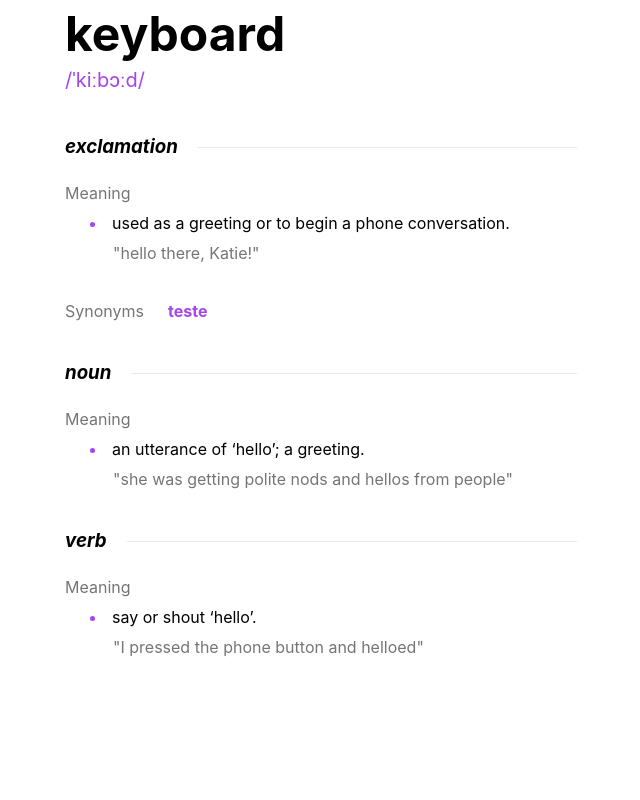
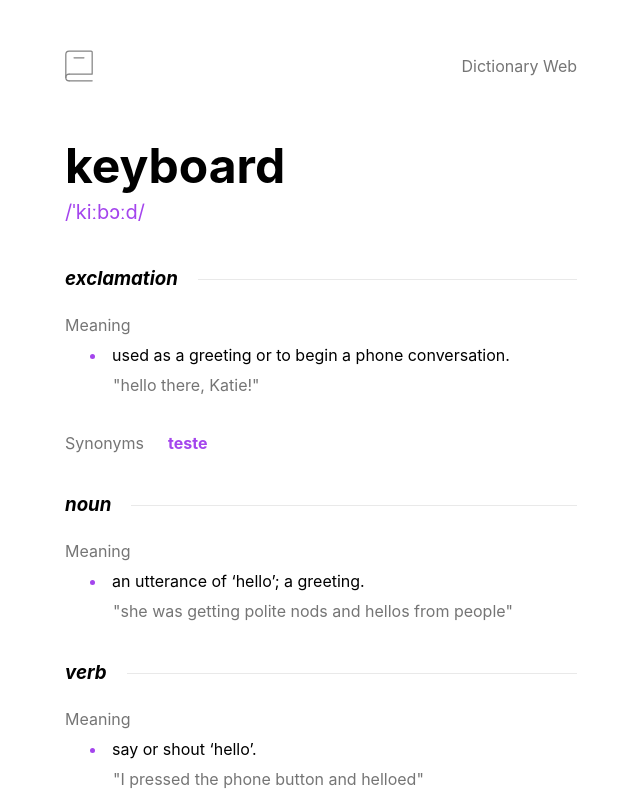
Before and after one commit to tiemibf/dictionary-web-app, a React (Create React App) app: page /dictionary in a window 1280 px wide. Shown: the whole page, without its empty margins (319-959 px from the left). Built offline with nearby package versions, Linux system fonts and the light colour scheme.

Commit message:
feat: adds page header

```diff
--- a/src/App.tsx
+++ b/src/App.tsx
@@ -2,6 +2,7 @@ import { globalStyles } from "./styles/globalStyles";
 import { BrowserRouter } from "react-router-dom";
 import Router from "./Router";
 import WordDefinition from "components/WordDefinition/WordDefinition";
+import { Header } from "components/Header/Header";
 
 const meanings = [
     {
@@ -45,6 +46,7 @@ function App() {
     return (
         <BrowserRouter>
             <Router />
+            <Header />
             <WordDefinition
                 word="keyboard"
                 phonetic={"/ˈkiːbɔːd/"}
--- /dev/null
+++ b/src/assets/images/logo.tsx
@@ -0,0 +1,22 @@
+export const LogoIcon = () => {
+    return (
+        <svg
+            xmlns="http://www.w3.org/2000/svg"
+            width="28"
+            height="32"
+            viewBox="0 0 34 38"
+        >
+            <g
+                fill="none"
+                fill-rule="evenodd"
+                stroke="#838383"
+                stroke-linecap="round"
+                stroke-width="1.5"
+            >
+                <path d="M1 33V5a4 4 0 0 1 4-4h26.8A1.2 1.2 0 0 1 33 2.2v26.228M5 29h28M5 37h28" />
+                <path stroke-linejoin="round" d="M5 37a4 4 0 1 1 0-8" />
+                <path d="M11 9h12" />
+            </g>
+        </svg>
+    );
+};
--- /dev/null
+++ b/src/components/Header/Header.style.tsx
@@ -0,0 +1,9 @@
+import { styled } from "@stitches/react";
+
+export const HeaderStyle = styled("div", {
+    margin: "50px 0",
+    display: "flex",
+    justifyContent: "space-between",
+    alignItems: "center",
+    color: "#757575"
+});
--- /dev/null
+++ b/src/components/Header/Header.tsx
@@ -0,0 +1,11 @@
+import { LogoIcon } from "assets/images/logo";
+import { HeaderStyle } from "./Header.style";
+
+export const Header = () => {
+    return (
+        <HeaderStyle>
+            <LogoIcon />
+            <p>Dictionary Web</p>
+        </HeaderStyle>
+    );
+};
```
Also changed, not shown: src/assets/images/logo.svg (deleted).
